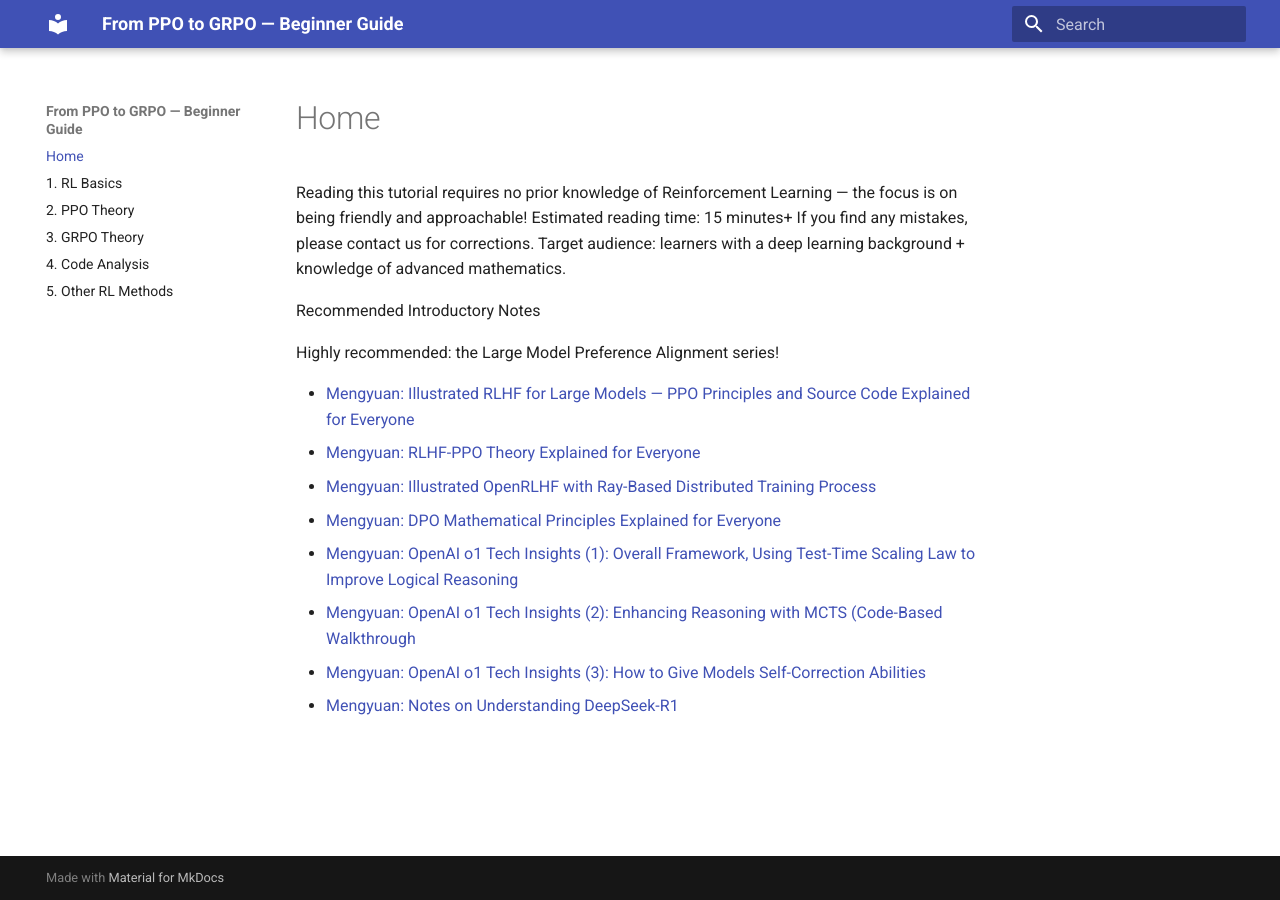
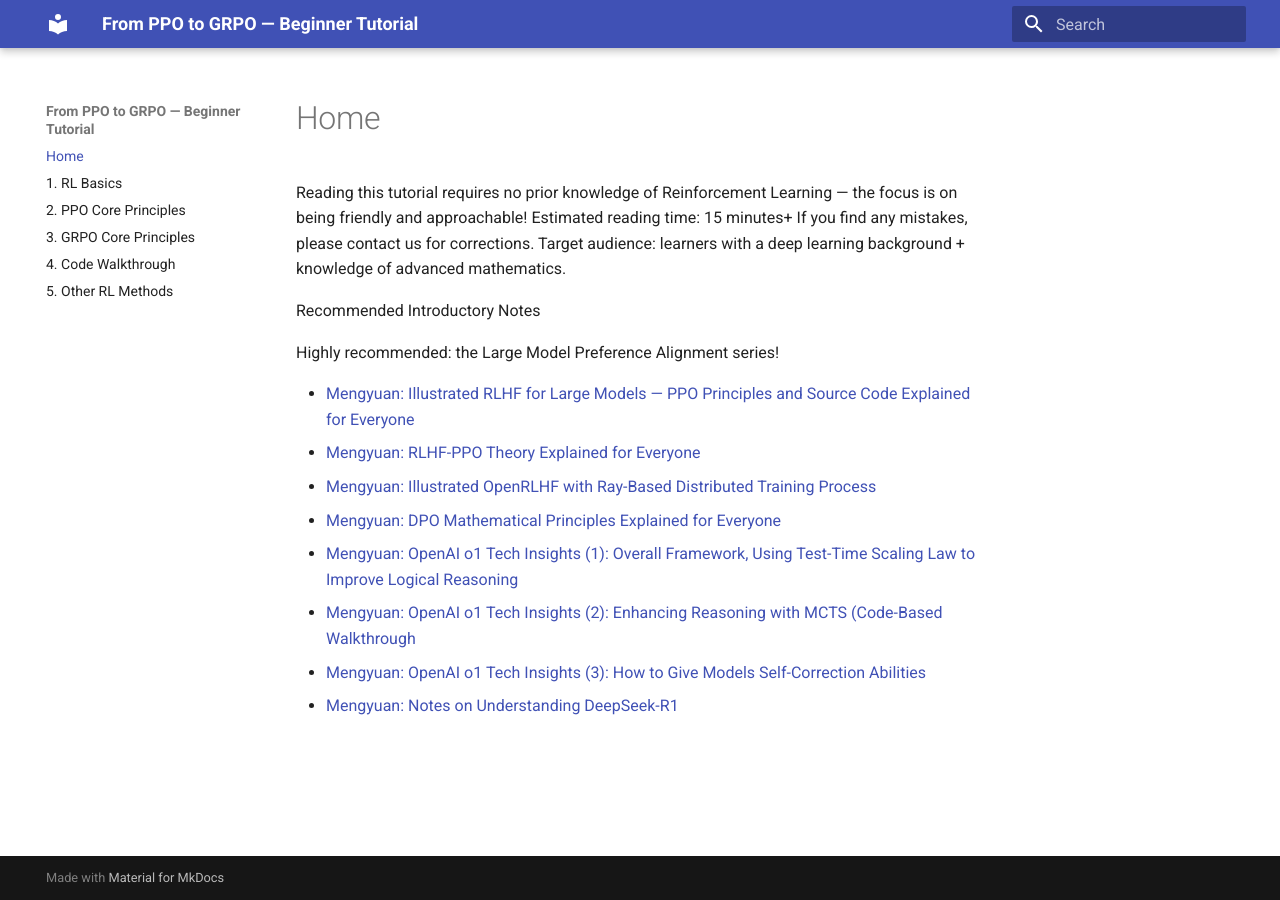
Before and after one commit to Nidhogg32/From-PPO-to-GRPO-Beginner-Tutorial, an MkDocs documentation site: the page built from docs/index.md, in a window 1280 px wide. Built offline with MkDocs 1.6.1 and Material for MkDocs 9.7.7, drawn with Linux system fonts in a browser that asks for light colours.

Commit message:
Update mkdocs.yml

```diff
--- a/mkdocs.yml
+++ b/mkdocs.yml
@@ -1,17 +1,17 @@
-site_name: From PPO to GRPO — Beginner Guide
+site_name: From PPO to GRPO — Beginner Tutorial
+theme:
+  name: material
+  language: en
+nav:
+  - Home: index.md
+  - 1. RL Basics: 01_RLBasics.md
+  - 2. PPO Core Principles: 02_PPOTheory.md
+  - 3. GRPO Core Principles: 03_GRPOTheory.md
+  - 4. Code Walkthrough: 04_CodeAnalysis.md
+  - 5. Other RL Methods: 05_OtherRLMethods.md
 markdown_extensions:
   - pymdownx.arithmatex:
       generic: true
 extra_javascript:
   - https://polyfill.io/v3/polyfill.min.js?features=es6
   - https://cdn.jsdelivr.net/npm/mathjax@3/es5/tex-mml-chtml.js
-theme:
-  name: material
-  language: en
-nav:
-  - Home: index.md
-  - 1. RL Basics: 01_RLBasics.md
-  - 2. PPO Theory: 02_PPOTheory.md
-  - 3. GRPO Theory: 03_GRPOTheory.md
-  - 4. Code Analysis: 04_CodeAnalysis.md
-  - 5. Other RL Methods: 05_OtherRLMethods.md
```
